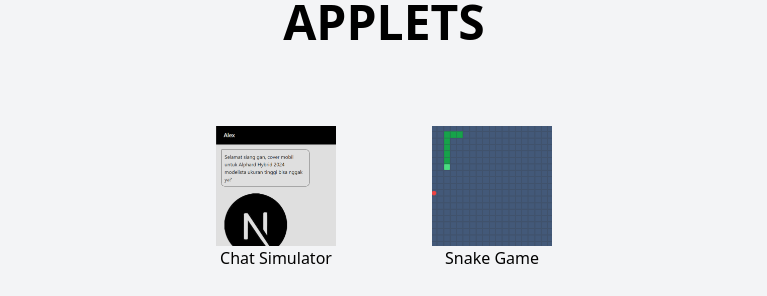
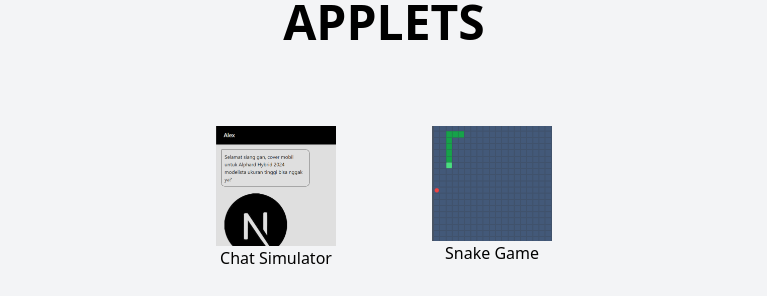
Before and after one commit to Colossies/nextJS, a Next.js app: page /nextJS/ in a window 1280 px wide. Shown: the part 900-1196 px from the top of the page, without its empty margins (256-1023 px from the left). Built offline with nearby package versions, Linux system fonts and the light colour scheme.

Commit message:
attempt #3 (back to including /nextJS/ to the img)

```diff
--- a/app/sections/applets.tsx
+++ b/app/sections/applets.tsx
@@ -16,10 +16,14 @@ export default async function Applets() {
             <Link href = {applet.link}>
                 <div key = {applet.id} className = "flex flex-col w-150 h-150 p-10">
                     <div>
-                        <img
-                            src={applet.image}
-                            alt={applet.name}
-                            className="w-[120px] h-[120px] object-cover"
+                        <Image
+                            src = {applet.image}
+                            alt  =  {applet.name}
+                            width = {120}
+                            height = {120}
+                            blurDataURL='data:...'
+                            placeholder='blur'
+                            className = "w-120 h-120 object-cover"
                         />
                     </div>
                     <div>
--- a/public/data/applets.json
+++ b/public/data/applets.json
@@ -2,7 +2,7 @@
     {
         "id": "applet_chatsimulator",
         "name": "Chat Simulator",
-        "image": "/images/chat_simulator.png",
+        "image": "/nextJS/images/chat_simulator.png",
         "link": "/chat_simulator",
         "desc": "A chat simulator with timer for utility purposes."
     },
```
